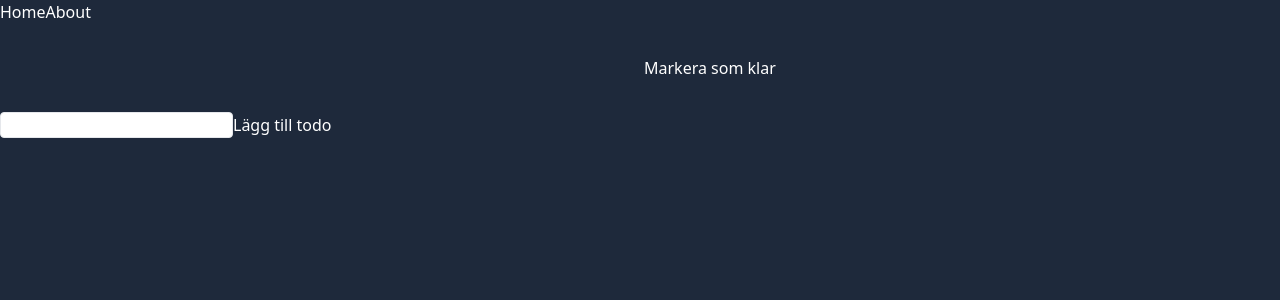
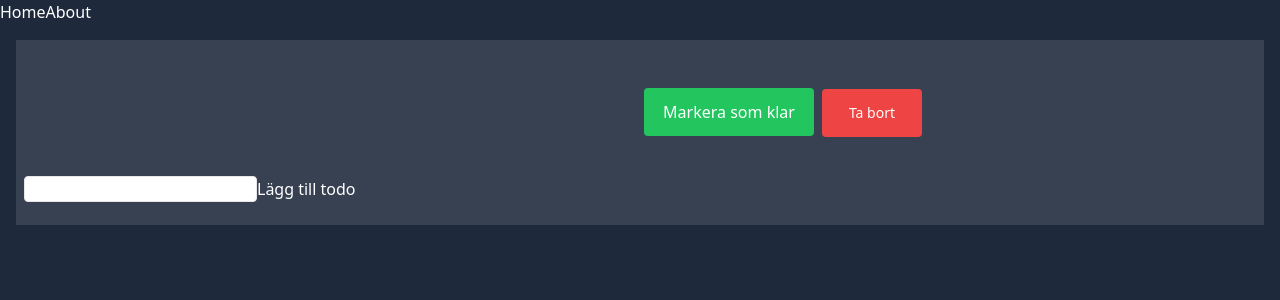
Before and after one commit to M-Lenvik/Arbetsmetodik-Vue, a Vue app: page / in a window 1280 px wide. Both pictures are taken after a click on the button "Lägg till todo". Shown: the top 300 px of the page. Built offline with nearby package versions, Linux system fonts and the light colour scheme.

Commit message:
remove todo and styling

```diff
--- a/src/components/SingleTodo.vue
+++ b/src/components/SingleTodo.vue
@@ -20,18 +20,25 @@ function toggleCompletedState() {
   if (isDone.value) {
     emit('taskCompleted');
   }
+  todoStore.toggleTodoState(props.id, isDone.value);
+}
 
-  todoStore.toggleTodoState(props.id, isDone.value);
+function removeTodo() {
+  todoStore.removeTodo(props.id); // Anropa removeTodo-funktionen i store
 }
 </script>
 
 <template>
   <div :class="{ completed: isDone }" class="grid grid-cols-2 gap-2">
     <div>{{ todoText }}</div>
-    <div>
-      <button @click="toggleCompletedState">
+    <div class="space-x-2">
+      <button @click="toggleCompletedState" class="bg-green-500 text-white min-w-[170px] h-12 px-2 py-2 rounded my-2">
         <span v-if="isDone">Avmarkera som klar</span>
         <span v-if="!isDone">Markera som klar</span>
+      </button>
+
+      <button @click="removeTodo" class="bg-red-500 text-white min-w-[100px] h-12 px-4 py-2 text-sm rounded">
+        Ta bort
       </button>
     </div>
   </div>
--- a/src/stores/todos.ts
+++ b/src/stores/todos.ts
@@ -64,6 +64,18 @@ export const useTodosStore = defineStore('todos', () => {
     saveTodosToLocalStorage();
   }
 
+  function removeTodo(id: number): void {
+    todos.value = todos.value.filter(todo => todo.id !== id);
+
+    saveTodosToLocalStorage();
+    console.log('knapptryckning');
+
+    if (DEBUGGING) {
+      console.log('Borttagen todo med id: ' + id);
+      console.table(todos.value);
+    }
+  }
+
   function toggleTodoState(id: number, isComplete: boolean): void {
     const item = todos.value.find(todo => todo.id === id);
     if (item) {
@@ -77,7 +89,7 @@ export const useTodosStore = defineStore('todos', () => {
     getTodosFromLocalStorage();
   });
 
-  return { todos, addNewTodo, toggleTodoState };
+  return { todos, addNewTodo, toggleTodoState, removeTodo };
 });
 
 // Används medan vi utvecklar så att ändringar vi skriver i denna fil
--- a/src/views/HomeView.vue
+++ b/src/views/HomeView.vue
@@ -26,7 +26,7 @@ function clearMessage() {
 </script>
 
 <template>
-  <main>
+  <main class="bg-gray-700 px-2 py-2 mx-4 my-4">
     <div class="my-8">
       <p v-if="showCompletedMessage">Snyggt jobbat med att göra klart en uppgift!</p>
 
@@ -37,6 +37,6 @@ function clearMessage() {
       <p v-if="todos.length === 0">Du är klar med alla uppgifter!</p>
     </div>
     <input type="text" v-model="todoName" class="text-black bg-white border rounded" @keyup.enter="addTodo" />
-    <button @click="addTodo">Lägg till todo</button>
+    <button @click="addTodo" class="mb-4">Lägg till todo</button>
   </main>
 </template>
```
